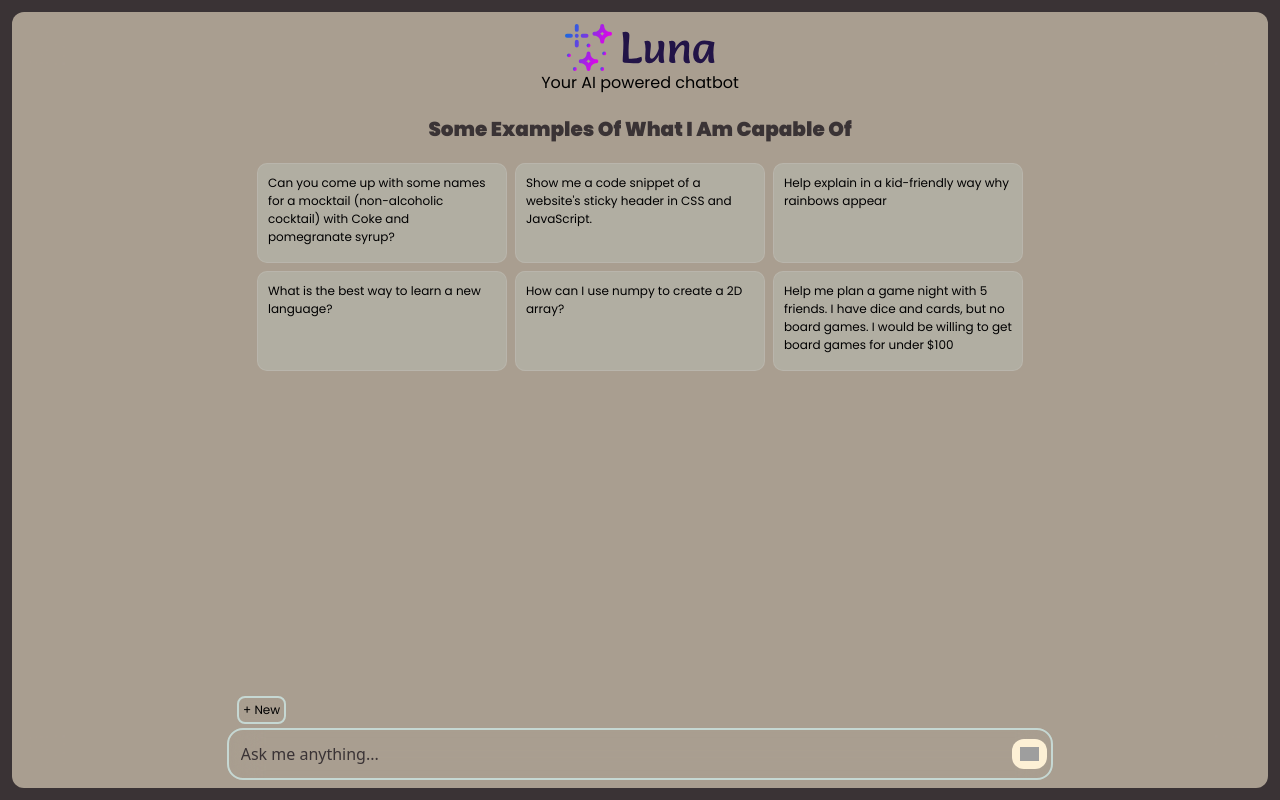
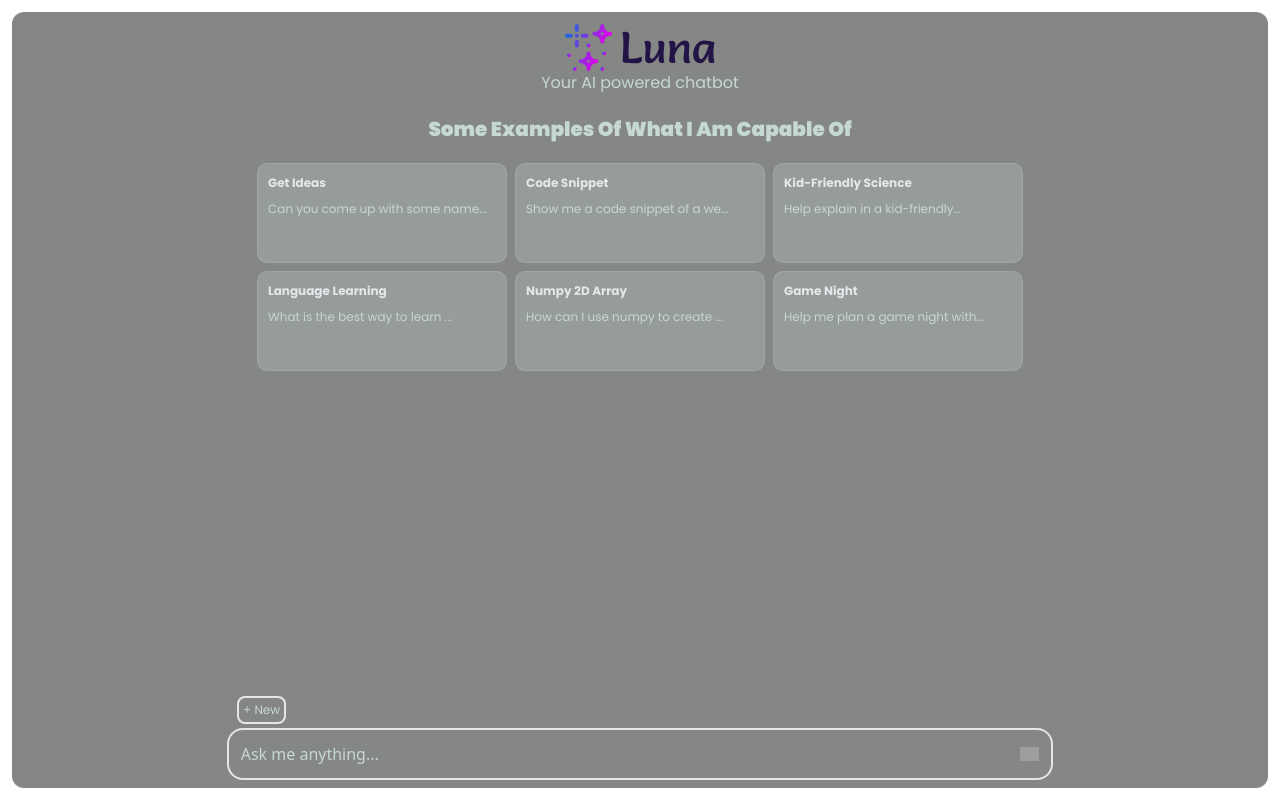
Before and after one commit to Grenish/luna, a React (Vite) app in the folder client/: page / in a window 1280 px wide. Built offline with nearby package versions, Linux system fonts and the light colour scheme; grey boxes are pictures that could not be loaded.

Commit message:
Copy feature added with ui update

```diff
--- a/client/src/components/MainContainer.jsx
+++ b/client/src/components/MainContainer.jsx
@@ -1,15 +1,46 @@
 import React, { useState, useRef, useEffect } from "react";
-import { defaultlogo, send, logo, user } from "../assets";
+import {
+  defaultlogo,
+  send,
+  logo,
+  user,
+  flac1,
+  flac2,
+  flac3,
+  copy2,
+  check,
+} from "../assets";
 import axios from "axios";
 
 const CardComponent = ({ onCardClick }) => {
-  const example = [
+  const examples = [
+    {
+      heading: "Get Ideas",
+      paragraph:
         "Can you come up with some names for a mocktail (non-alcoholic cocktail) with Coke and pomegranate syrup?",
+    },
+    {
+      heading: "Code Snippet",
+      paragraph:
         "Show me a code snippet of a website's sticky header in CSS and JavaScript.",
-    "Help explain in a kid-friendly way why rainbows appear",
-    "What is the best way to learn a new language?",
-    "How can I use numpy to create a 2D array?",
-    "Help me plan a game night with 5 friends. I have dice and cards, but no board games. I would be willing to get board games for under $100",
+    },
+    {
+      heading: "Kid-Friendly Science",
+      paragraph: "Help explain in a kid-friendly way why rainbows appear.",
+    },
+    {
+      heading: "Language Learning",
+      paragraph: "What is the best way to learn a new language?",
+    },
+    {
+      heading: "Numpy 2D Array",
+      paragraph: "How can I use numpy to create a 2D array?",
+    },
+    {
+      heading: "Game Night",
+      paragraph:
+        "Help me plan a game night with 5 friends. I have dice and cards, but no board games. I would be willing to get board games for under $100.",
+    },
   ];
 
   const handleCardClick = (text) => {
@@ -27,16 +58,28 @@ const CardComponent = ({ onCardClick }) => {
     target.style.setProperty("--mouse-y", `${y}px`);
   };
 
+  const truncateText = (text, maxLength) => {
+    if (text.length > maxLength) {
+      return text.slice(0, maxLength) + "...";
+    }
+    return text;
+  };
+
   return (
     <div id="cards" className="font-pop">
-      {example.map((item, index) => (
+      {examples
+        .slice(0, window.innerWidth < 768 ? 3 : examples.length)
+        .map((item, index) => (
           <div
             className="card"
             key={index}
             onMouseMove={handleOnMouseMove}
-          onClick={() => handleCardClick(item)}
+            onClick={() => handleCardClick(item.paragraph)}
           >
-          {item}
+            <h2 className="font-pop font-bold mb-2 text-gray-200">
+              {item.heading}
+            </h2>
+            <p className="text-ash">{truncateText(item.paragraph, 30)}</p>
           </div>
         ))}
     </div>
@@ -68,6 +111,7 @@ const MainContainer = () => {
   const [messages, setMessages] = useState([]);
   const chatContainerRef = useRef(null);
   const [loading, setLoading] = useState(false);
+  const [copied, setCopied] = useState(false);
 
   useEffect(() => {
     // Scroll to the bottom of the chat container when messages are updated
@@ -111,7 +155,7 @@ const MainContainer = () => {
     } catch (error) {
       console.error("Error:", error.message);
       const errorMessage = {
-        text: "Sorry, I didn't quite get that. Please try again",
+        text: "There is an error with the server. Please try again later.",
         sender: "luna",
       };
       setMessages((prevMessages) => [...prevMessages, errorMessage]);
@@ -126,7 +170,6 @@ const MainContainer = () => {
       await sendMessage(textInput, "user");
     }
   };
-
 
   const handleCardClick = (text) => {
     setTextInput(text);
@@ -151,15 +194,25 @@ const MainContainer = () => {
   };
 
   const clearChat = () => {
+    e.preventDefault();
     setMessages([]);
   };
 
+  const handleCopyClick = (text) => {
+    navigator.clipboard.writeText(text);
+    setCopied(true);
+    setTimeout(() => setCopied(false), 2000); // Reset the "Copied" state after 2 seconds
+  };
+
   return (
-    <div className=" bg-primeBlack p-3 w-full h-screen flex justify-center items-center relative">
+    <div className=" bg-Lig p-3 backPattern w-full sm:h-screen h-[100vh] flex justify-center overflow-hidden items-center relative">
+      <div className="circle1"></div>
+      <div className="circle2"></div>
       <div
-        className="w-full h-full bg-[#fdf0d592] rounded-xl relative backdrop-blur-xl overflow-y-auto"
+        className="w-full h-full bg-[#21251f8c] rounded-xl relative backdrop-blur-sm overflow-y-auto"
         ref={chatContainerRef}
       >
+        {/* <div className="w-full h-full z-1 backPattern absolute"></div> */}
         {/* Intro */}
 
         <div className="w-full flex flex-col justify-center items-center">
@@ -168,10 +221,10 @@ const MainContainer = () => {
             alt=""
             className="w-[150px] mt-3 pointer-events-none"
           />
-          <span className="font-pop">Your AI powered chatbot</span>
+          <span className="font-pop text-ash">Your AI powered chatbot</span>
 
           <div className="mt-5 flex w-full flex-col justify-center items-center">
-            <span className="font-pop font-black text-primeBlack text-xl text-center">
+            <span className="font-pop font-black text-ash text-xl text-center">
               Some Examples Of What I Am Capable Of
             </span>
             <div id="cards">
@@ -182,7 +235,7 @@ const MainContainer = () => {
 
         {/* ChatBoxContent */}
 
-        <div className="w-full flex flex-col justify-center items-center mt-5 mb-20">
+        <div className="w-full flex flex-col justify-center items-center mt-5 mb-20 ">
           <div className="w-full flex flex-col justify-center items-center mt-5 mb-20">
             {/* Display User Messages */}
             {messages.map((message, index) => (
@@ -190,25 +243,39 @@ const MainContainer = () => {
                 key={index}
                 className="w-full flex flex-col justify-center items-center p-2"
               >
-                <div className="w-[60%] ">
+                <div className="sm:w-[60%] w-[90%]">
                   <span className="flex items-center gap-1">
                     <img
                       src={message.sender === "user" ? user : logo}
                       alt={message.sender}
                       className={`pointer-events-none ${
-                        message.sender === "user" ? "w-6" : "w-5 mr-1"
+                        message.sender === "user" ? "w-6 " : "w-5 mr-1 "
                       }`}
                     />
-                    <span className="font-semibold pointer-events-none">
+                    <span className="font-semibold pointer-events-none text-gray-200">
                       {message.sender === "user" ? "You" : "Luna"}
                     </span>
                   </span>
                   <div
-                    className="ml-7 max-w-5xl font-pop text-sm text-primeBlack"
+                    className="ml-7 max-w-5xl font-pop text-sm text-ash"
                     dangerouslySetInnerHTML={{
                       __html: formatMessage(message.text),
                     }}
                   ></div>
+                  {message.sender === "luna" && (
+                    <div className="flex ml-6 justify-start items-center mt-1">
+                      <button
+                        className="text-xs font-pop text-ash p-1 "
+                        onClick={() => handleCopyClick(message.text)}
+                      >
+                        <img
+                          src={`${copied ? check : copy2}`}
+                          alt=""
+                          className="w-4 hover:scale-150 transition ease-in-out duration-200"
+                        />
+                      </button>
+                    </div>
+                  )}
                 </div>
               </div>
             ))}
@@ -227,27 +294,27 @@ const MainContainer = () => {
         onSubmit={handleOnSubmit}
         className=" w-full fixed z-[999] bottom-0 p-5 flex flex-col items-center justify-center"
       >
-        <div className="w-[65%] mb-1">
+        <div className="sm:w-[65%] w-[80%] mb-1">
           <button
-            className="text-xs font-pop p-1 border-ash border-2 rounded-lg bg-transparent backdrop-blur-sm"
+            className="text-xs font-pop text-ash p-1 hover:bg-Gre hover:text-Lig transition duration-200 ease-in-out hover:border-bitter border-Blu border-2 rounded-lg bg-transparent backdrop-blur-sm"
             onClick={clearChat}
             disabled={loading}
           >
             + New
           </button>
         </div>
-        <div className=" w-2/3 rounded-2xl bg-transparent backdrop-blur-lg border-2 border-ash flex items-center">
+        <div className=" sm:w-2/3 w-11/12 rounded-2xl bg-transparent backdrop-blur-sm border-2 border-Blu flex items-center">
           <input
             type="text"
             placeholder="Ask me anything..."
-            className="w-full p-3 placeholder-primeBlack bg-transparent text-primeBlack rounded-l-2xl outline-none"
+            className="w-full p-3 placeholder-ash bg-transparent text-gray-200 rounded-l-2xl outline-none"
             value={textInput}
             onChange={(e) => setTextInput(e.target.value)}
             disabled={loading}
             onKeyDown={handleOnSubmit}
           />
 
-          <div className="p-2 bg-pap rounded-xl mr-1 flex justify-center items-center">
+          <div className="p-2 bg-Gre rounded-xl mr-1 flex justify-center items-center">
             <button type="submit" disabled={loading}>
               <img src={send} alt="submit button" className="w-[20px]" />
             </button>
```
Lines whose indentation alone changed are shown as unchanged.
